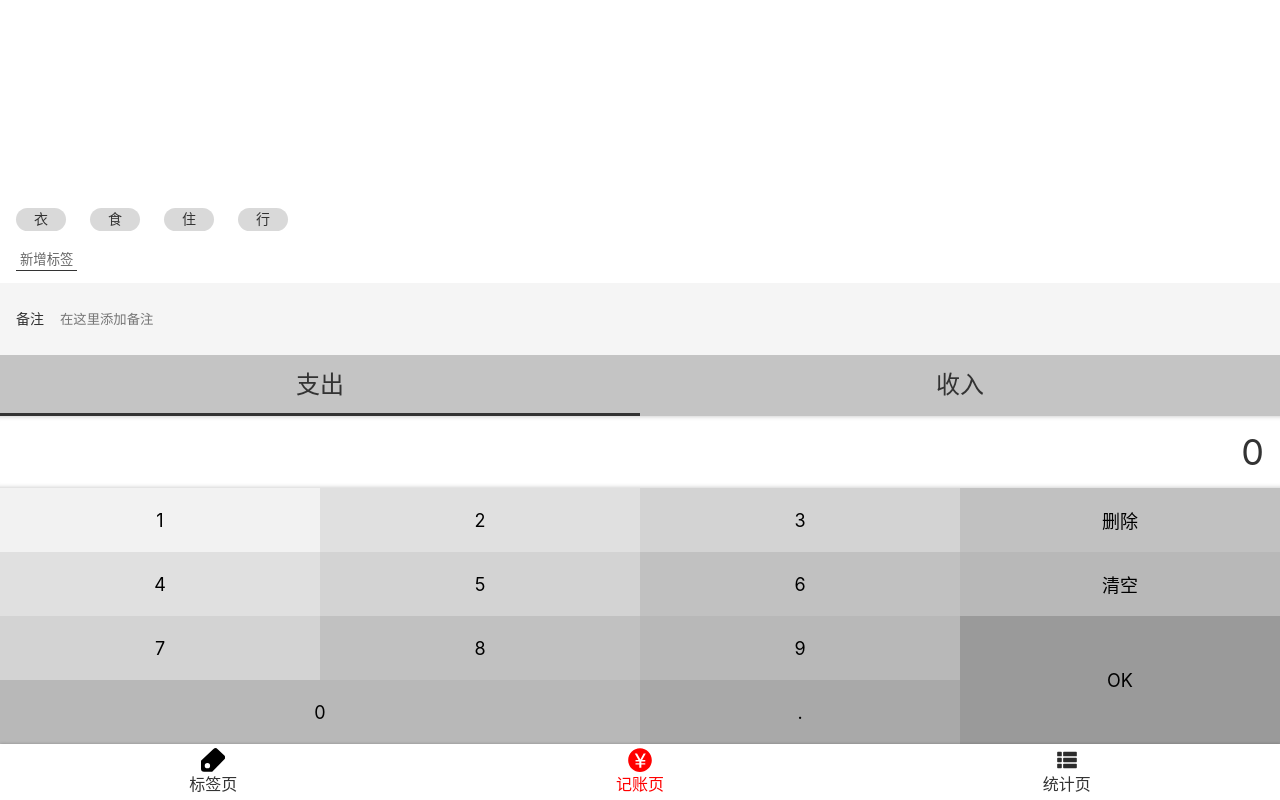
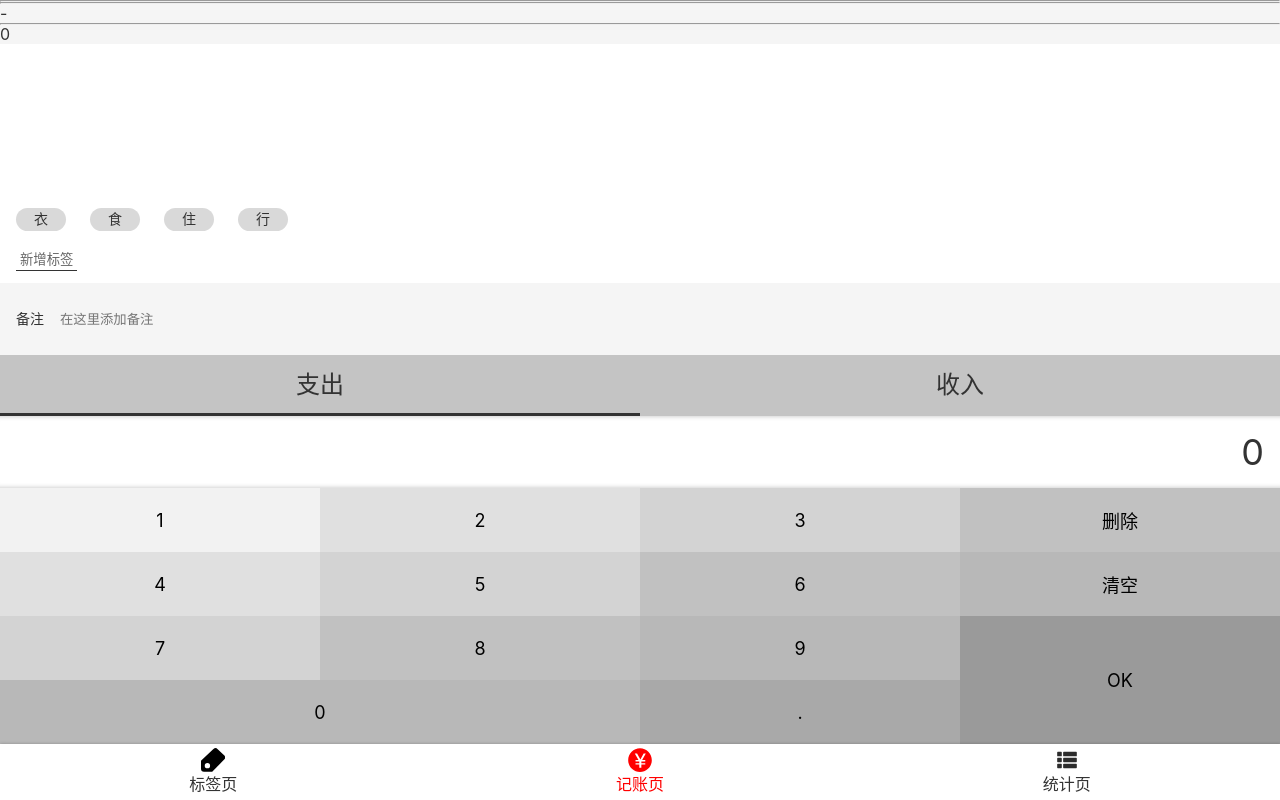
Before and after one commit to 332862394/moaccount-react-code, a React app: page /#/money in a window 1280 px wide. Built offline with nearby package versions, Linux system fonts and the light colour scheme.

Commit message:
收集表单数据

```diff
--- a/src/views/Money.tsx
+++ b/src/views/Money.tsx
@@ -1,5 +1,5 @@
 import Layout from "../components/Layout";
-import React from "react";
+import React, { useState } from "react";
 import styled from "styled-components";
 import { TagsSection } from "./Money/TagsSection";
 import { CategorySection } from "./Money/CategorySection";
@@ -10,13 +10,42 @@
   display: flex;
   flex-direction: column;
 `;
+type Category = "-" | "+";
 function Money() {
+  const [selected, setSelected] = useState({
+    tags: [] as string[],
+    note: "",
+    category: "-" as Category,
+    amount: 0,
+  });
   return (
     <MyLayout>
-      <TagsSection />
-      <NoteSection />
-      <CategorySection />
-      <NumberPadSection />
+      {selected.tags.join(",")}
+      <hr />
+      {selected.note}
+      <hr />
+      {selected.category}
+      <hr />
+      {selected.amount}
+      <TagsSection
+        value={selected.tags}
+        onChange={(tags) => setSelected({ ...selected, tags: tags })}
+      />
+      <NoteSection
+        value={selected.note}
+        onChange={(note) => setSelected({ ...selected, note: note })}
+      />
+      <CategorySection
+        value={selected.category}
+        onChange={(category) =>
+          setSelected({ ...selected, category: category })
+        }
+      />
+      <NumberPadSection
+        value={selected.amount}
+        onChange={(amount) => setSelected({ ...selected, amount: amount })}
+        onOk={() => {}}
+      />
     </MyLayout>
   );
 }
--- a/src/views/Money/CategorySection.tsx
+++ b/src/views/Money/CategorySection.tsx
@@ -24,12 +24,13 @@
     }
   }
 `;
+type Props = { value: "-" | "+"; onChange: (value: "-" | "+") => void };
 
-const CategorySection: React.FC = () => {
+const CategorySection: React.FC<Props> = (props) => {
   const categoryMap = { "-": "支出", "+": "收入" };
   type Keys = keyof typeof categoryMap;
   const [categoryList] = useState<Keys[]>(["-", "+"]);
-  const [category, setCategory] = useState("-"); //+表示收入 -表示支出
+  const category = props.value;
 
   return (
     <Wrapper>
@@ -39,7 +40,7 @@
             key={e}
             className={category === e ? "selected" : ""}
             onClick={() => {
-              setCategory(e);
+              props.onChange(e);
             }}
           >
             {categoryMap[e]}
--- a/src/views/Money/NoteSection.tsx
+++ b/src/views/Money/NoteSection.tsx
@@ -20,12 +20,13 @@
     }
   }
 `;
-const NoteSection: React.FC = () => {
-  const [note, setNote] = useState<string>("");
+type Props = { value: string; onChange: (value: string) => void };
+const NoteSection: React.FC<Props> = (props) => {
+  const note = props.value;
   const refInput = useRef<HTMLInputElement>(null);
   const onBlur = () => {
     if (refInput.current !== null) {
-      setNote(refInput.current.value);
+      props.onChange(refInput.current.value);
     }
   };
   return (
--- a/src/views/Money/NumberPadSection.tsx
+++ b/src/views/Money/NumberPadSection.tsx
@@ -1,15 +1,24 @@
 import React, { useState } from "react";
 import { Wrapper } from "./NumberPadSection/Wrapper";
 import { generateOutput } from "./NumberPadSection/generateOutput";
-const NumberPadSection: React.FC = () => {
-  const [output, _setOutput] = useState("0");
+type Props = {
+  value: number;
+  onChange: (value: number) => void;
+  onOk?: () => void;
+};
+
+const NumberPadSection: React.FC<Props> = (props) => {
+  const output = props.value.toString();
   const setOutput = (output: string) => {
+    let value;
     if (output.length > 16) {
-      output = output.slice(0, 16);
+      value = parseFloat(output.slice(0, 16));
     } else if (output.length === 0) {
-      output = "0";
+      value = 0;
+    } else {
+      value = parseFloat(output);
     }
-    _setOutput((t) => output);
+    props.onChange(value);
   };
   const onClickButtonWrapper = (e: React.MouseEvent) => {
     const text = (e.target as HTMLButtonElement).textContent;
@@ -17,6 +26,9 @@
       return;
     }
     if (text === "OK") {
+      if (props.onOk) {
+        props.onOk();
+      }
       return;
     }
     if ("0123456789.".split("").concat(["删除", "清空"]).indexOf(text) >= 0) {
--- a/src/views/Money/TagsSection.tsx
+++ b/src/views/Money/TagsSection.tsx
@@ -31,9 +31,10 @@
     margin-top: 8px;
   }
 `;
-const TagsSection: React.FC = () => {
+type Props = { value: string[]; onChange: (selected: string[]) => void };
+const TagsSection: React.FC<Props> = (props) => {
   const [tags, setTags] = useState<string[]>(["衣", "食", "住", "行"]);
-  const [selectedTags, setSelectedTags] = useState<string[]>([]);
+  const selectedTags = props.value;
   const onAddTag = () => {
     console.log("object");
     const tagName = window.prompt("新标签的名称");
@@ -45,10 +46,10 @@
     const index = selectedTags.indexOf(tag);
     console.log("index:", index);
     if (index >= 0) {
-      setSelectedTags((k) => selectedTags.filter((t) => t !== tag));
+      props.onChange(selectedTags.filter((t) => t !== tag));
       //如果tag已被选中，就复制所有没有被选中的tag，作为新的selectedTag
     } else {
-      setSelectedTags((t) => [...selectedTags, tag]);
+      props.onChange([...selectedTags, tag]);
     }
   };
   const getClass = (tag: string) =>
```
